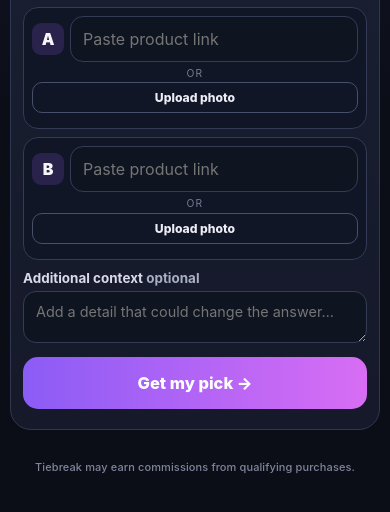
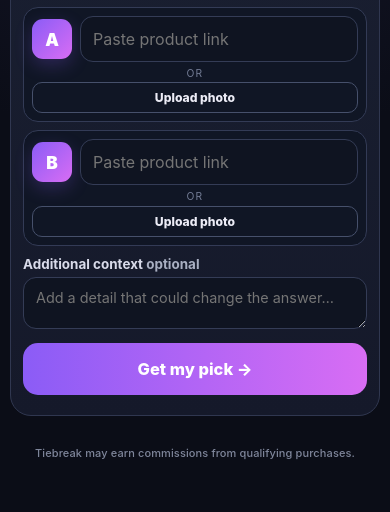
Before and after one commit to nelson7795/tiebreak, a website: page index.html in a window 390 px wide. Both pictures are taken after a click on the button "Create a Tiebreak →". Shown: the part 256-768 px from the top of the page. Drawn offline with Linux system fonts and the light colour scheme.

Commit message:
Make creator option badges more prominent

```diff
--- a/sandbox-create.css
+++ b/sandbox-create.css
@@ -7,16 +7,15 @@
 #createView #questionInput{font-size:1rem;font-weight:750;padding:12px 13px;min-height:46px}
 #createView .options-grid.create-options{grid-template-columns:1fr 1fr;gap:10px;margin:12px 0}
 #createView .option-editor{padding:10px;border-radius:16px;background:#101625;border:1px solid #333b56}
-#createView .option-head{display:grid;grid-template-columns:34px 1fr;gap:7px;align-items:center;margin-bottom:7px}
-#createView .option-head .option-badge{position:static!important;width:34px;height:34px;margin:0;border-radius:9px}
+#createView .option-head{display:grid;grid-template-columns:42px 1fr;gap:9px;align-items:center;margin-bottom:7px}
+#createView .option-head .option-badge{position:static!important;width:42px;height:42px;margin:0;border-radius:11px;background:linear-gradient(135deg,var(--accent),var(--accent2));color:#fff;font-size:1.12rem;font-weight:950;box-shadow:0 6px 18px rgba(139,92,246,.24)}
 #createView .option-head input[id$="Name"]{padding:9px 11px!important;min-height:40px!important;font-weight:800}
-#createView .source-box{aspect-ratio:auto;min-height:0;margin:0 0 7px;background:transparent;border:0;border-radius:0;overflow:visible}
+#createView .source-box{aspect-ratio:auto;min-height:0;margin:0 0 0;background:transparent;border:0;border-radius:0;overflow:visible}
 #createView .source-actions{position:static!important;width:100%;padding:0!important;background:transparent!important;display:grid!important;grid-template-columns:1fr;gap:5px!important;align-items:center}
 #createView .source-actions input[type="url"]{order:1!important;max-width:none!important;width:100%;min-height:40px;border:1px solid #48516e;background:#0f1524;font-size:.86rem;padding:9px 11px}
 #createView .source-actions input[type="url"]::placeholder{color:#8e95aa}
 #createView .source-actions .or-label{order:2!important;text-align:center;font-size:.64rem;text-transform:uppercase;letter-spacing:.12em;color:#747d96;line-height:1}
 #createView .source-actions .upload-cta{order:3!important;background:transparent;border:1px solid #46506b;color:#ececf6;padding:8px 10px;border-radius:10px;width:100%;font-size:.78rem;font-weight:800}
-#createView .option-editor>input[id$="Price"]{min-height:38px;font-size:.82rem;padding:9px 10px;background:#0c111d}
 #createView .context-bottom{margin-top:8px}
 #createView #contextInput{min-height:58px;height:58px;resize:vertical;padding:11px 12px;font-size:.9rem}
 #createView #decideBtn{position:static!important;bottom:auto!important;z-index:auto!important;min-height:54px;border-radius:15px;font-size:1.03rem;box-shadow:none!important;margin:12px 0 0!important}
@@ -27,13 +26,12 @@
   #createView #questionInput{min-height:42px;font-size:.94rem}
   #createView .options-grid.create-options{grid-template-columns:1fr;gap:8px;margin:10px 0}
   #createView .option-editor{padding:8px;border-radius:15px}
-  #createView .option-head{grid-template-columns:32px 1fr;gap:6px;margin-bottom:6px}
-  #createView .option-head .option-badge{width:32px;height:32px}
+  #createView .option-head{grid-template-columns:40px 1fr;gap:8px;margin-bottom:6px}
+  #createView .option-head .option-badge{width:40px;height:40px;font-size:1.08rem}
   #createView .option-head input[id$="Name"]{min-height:38px!important;font-size:.92rem;padding:8px 10px!important}
   #createView .source-actions{gap:4px!important}
   #createView .source-actions input[type="url"]{min-height:38px;font-size:.83rem;padding:8px 10px}
   #createView .source-actions .upload-cta{font-size:.76rem;padding:7px 9px}
-  #createView .option-editor>input[id$="Price"]{min-height:36px;padding:8px 9px}
   #createView .context-bottom{margin-top:7px}
   #createView #contextInput{min-height:52px;height:52px}
   #createView #decideBtn{min-height:52px;margin-top:10px!important}
```
